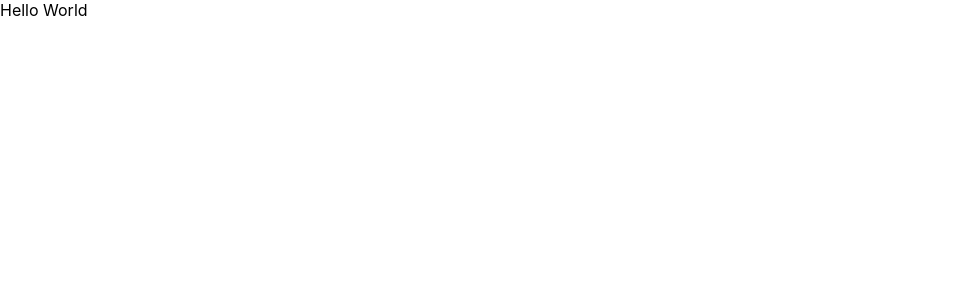
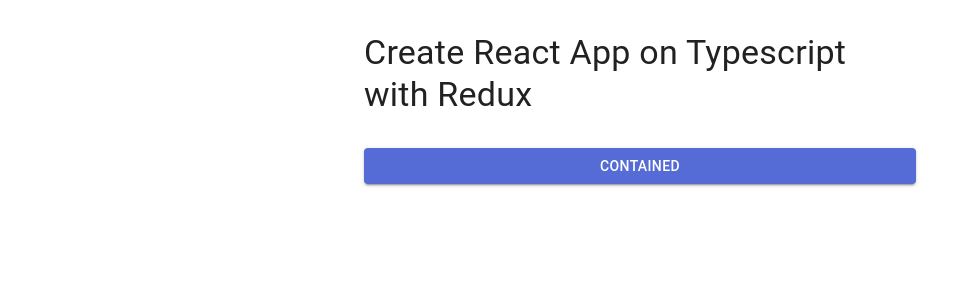
Before and after one commit to Aliy26/burak-react, a React (Create React App) app: page / in a window 1280 px wide. Shown: the top 300 px of the page, without its empty margins (0-979 px from the left). Built offline with nearby package versions, Linux system fonts and the light colour scheme.

Commit message:
feat: MUI standard integration

```diff
--- a/src/app/App.tsx
+++ b/src/app/App.tsx
@@ -1,8 +1,20 @@
 import React from "react";
-import "../css/index.css";
+import "../css/app.css";
+import { Box, Button, Container, Stack, Typography } from "@mui/material";
 
 function App() {
-  return <div>Hello World</div>;
+  return (
+    <Container maxWidth="sm">
+      <Stack flexDirection={"column"}>
+        <Box sx={{ my: 4 }}>
+          <Typography variant="h4" component={"h4"}>
+            Create React App on Typescript with Redux
+          </Typography>
+        </Box>
+        <Button variant="contained">Contained</Button>
+      </Stack>
+    </Container>
+  );
 }
 
 export default App;
--- /dev/null
+++ b/src/app/themes.ts
@@ -0,0 +1,19 @@
+import { createTheme } from "@mui/material/styles";
+import { red } from "@mui/material/colors";
+
+// A custom theme for this app
+const theme = createTheme({
+  palette: {
+    primary: {
+      main: "#556cd6",
+    },
+    secondary: {
+      main: "#19857b",
+    },
+    error: {
+      main: red.A400,
+    },
+  },
+});
+
+export default theme;
--- a/src/index.tsx
+++ b/src/index.tsx
@@ -4,12 +4,18 @@ import { Provider } from "react-redux";
 import { store } from "./app/store";
 import App from "./app/App";
 import reportWebVitals from "./reportWebVitals";
+import CssBaseline from "@mui/material/CssBaseline";
+import { ThemeProvider } from "@mui/material/styles";
+import theme from "./app/themes";
 import "./css/index.css";
 
 ReactDOM.render(
   <React.StrictMode>
     <Provider store={store}>
-      <App />
+      <ThemeProvider theme={theme}>
+        <CssBaseline />
+        <App />
+      </ThemeProvider>
     </Provider>
   </React.StrictMode>,
   document.getElementById("root")
```
